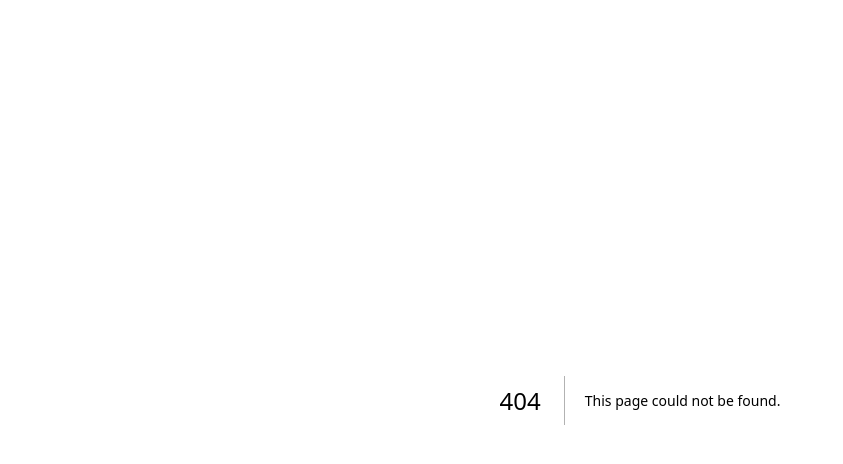
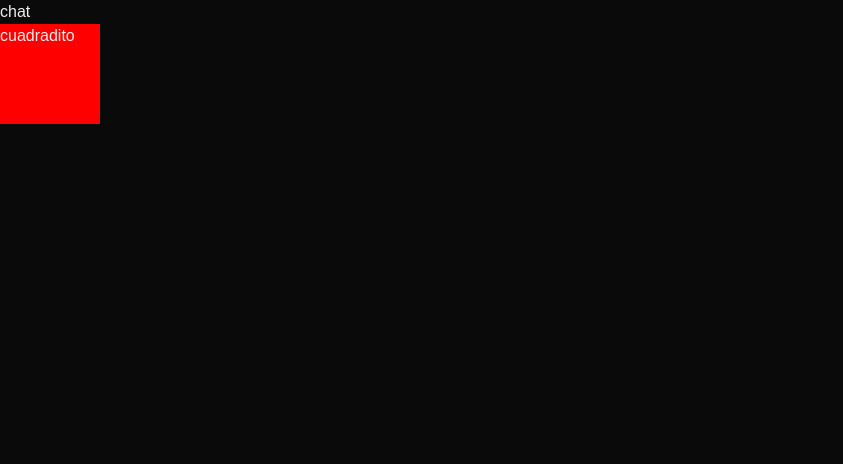
Before and after one commit to lavincool/astrogorilas, a Next.js app: page /chat in a window 1280 px wide. Before the commit this address had no page. Shown: the top 464 px of the page, without its empty margins (0-843 px from the left). Built offline with nearby package versions, Linux system fonts and the light colour scheme.

Commit message:
Added example page

```diff
--- /dev/null
+++ b/src/app/chat/page.tsx
@@ -0,0 +1,10 @@
+import CSS from "./style.module.css";
+
+export default function Page() {
+  return (
+    <div className={CSS.chat}>
+      chat
+      <div className={CSS.cuadrado}>cuadradito</div>
+    </div>
+  );
+}
--- /dev/null
+++ b/src/app/chat/style.module.css
@@ -0,0 +1,12 @@
+.chat {
+  display: flex;
+  flex-direction: column;
+  height: 100%;
+}
+
+.cuadrado {
+  width: 100px;
+  height: 100px;
+
+  background-color: red;
+}
--- a/src/app/globals.css
+++ b/src/app/globals.css
@@ -3,8 +3,8 @@
 @tailwind utilities;
 
 :root {
-  --background: #ffffff;
-  --foreground: #171717;
+  --background: #0a0a0a;
+  --foreground: #ededed;
 }
 
 @media (prefers-color-scheme: dark) {
```
